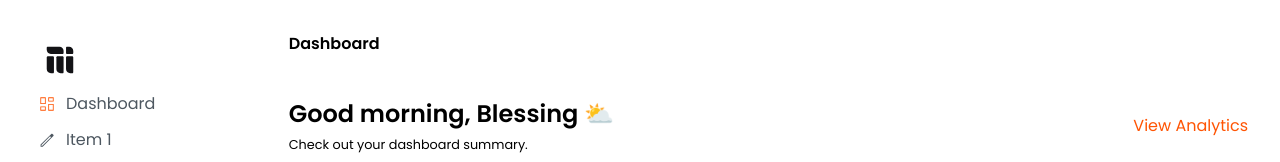
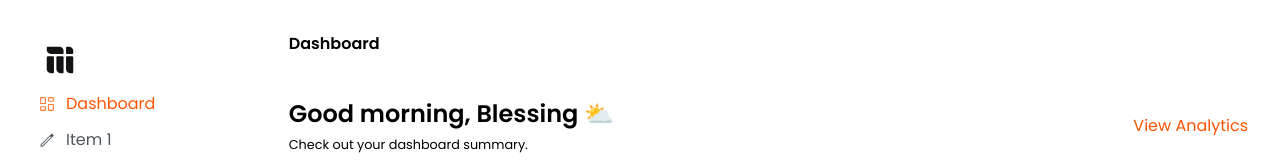
Before and after one commit to Aduwoayooluwa/dashboard-mainstack, a Next.js app: page / in a window 1280 px wide. Shown: the top 162 px of the page. Built offline with nearby package versions, Linux system fonts and the light colour scheme; no server answers; grey boxes are pictures that could not be loaded.

Commit message:
made website inaccessible on mobile

```diff
--- a/src/Layout/SideBar.tsx
+++ b/src/Layout/SideBar.tsx
@@ -17,7 +17,7 @@ const SideBar = (props: Props) => {
                                 return (
                                     <div key={index} className='cursor-pointer items-center flex my-3'>
                                         <img className='mr-3' src={items.icon} alt={items.name} />
-                                        <p className='font-medium text-[#4D5760] text-[16px]'>{items.name}</p>
+                                        <p className={`font-medium ${items.color ? `text-[${items.color}]` : 'text-[#4D5760]'} text-[16px]`}>{items.name}</p>
                                     </div>
                                 )
                             })
--- a/src/Layout/sidebarMenu.ts
+++ b/src/Layout/sidebarMenu.ts
@@ -6,7 +6,8 @@ interface sideInterface {
 export const sideBarMenu = [
     {
         name: 'Dashboard',
-        icon: 'assets/dashboard.svg'
+        icon: 'assets/dashboard.svg',
+        color: '#FF5403'
     },
     {
         name: 'Item 1',
--- a/src/components/TopLocations.tsx
+++ b/src/components/TopLocations.tsx
@@ -53,7 +53,7 @@ const TopLocations = ({data, error, isLoading }: Props) => {
         <div className='w-[500px] p-5 bg-white my-14 shadow-sm rounded-md border border-1-gray-500 h-[326px]'>
             <div className='flex text-black justify-between items-center'>
                 <p className='font-semibold'>Top Locations</p>
-                <p className='text-xs'>View Full Reports</p>
+                <p className='text-xs text-[#FF5403]'>View Full Reports</p>
             </div>
 
             <div className='flex item-center justify-between'>
--- a/src/components/TopReferralSource.tsx
+++ b/src/components/TopReferralSource.tsx
@@ -56,7 +56,7 @@ const TopReferralSource = ({data, error, isLoading }: Props) => {
         <div className='w-[500px] p-5 bg-white text-black my-14 shadow-sm rounded-md border border-1-gray-500 h-[326px]'>
             <div className='flex text-black justify-between items-center'>
                 <p className='font-semibold'>Top Sources</p>
-                <p className='text-xs'>View Full Reports</p>
+                <p className='text-xs text-[#FF5403]'>View Full Reports</p>
             </div>
 
             <div className='flex item-center justify-between'>
```
